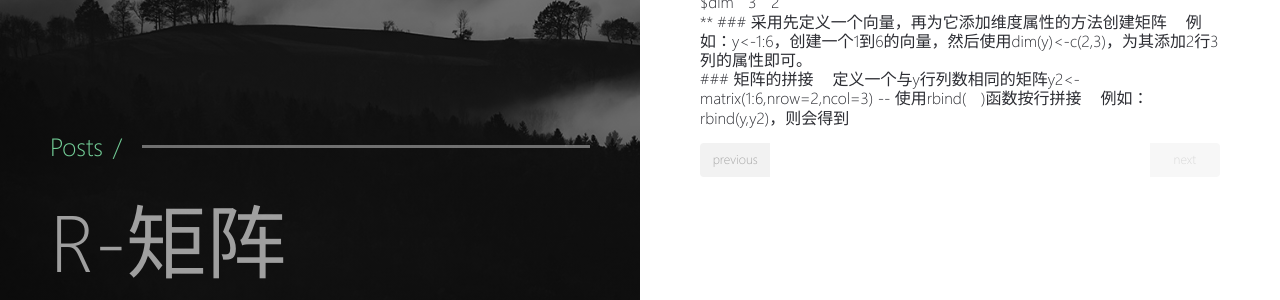
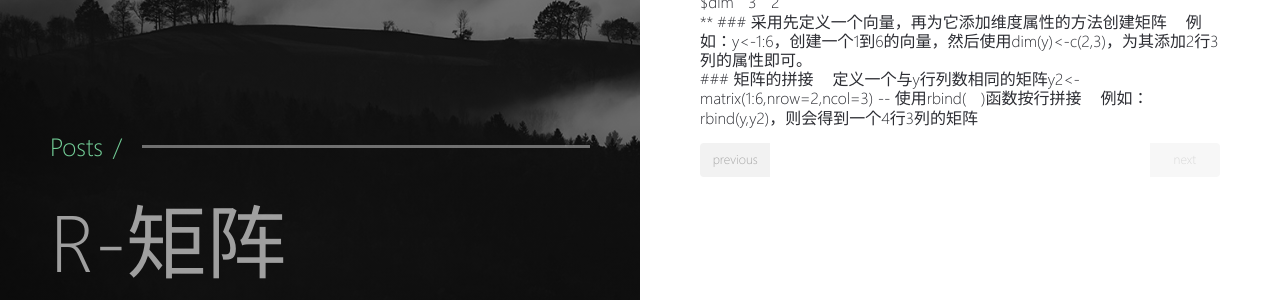
Before and after one commit to OptimusMsc/OptimusMsc.github.io, a Jekyll site: the page built from _posts/2017-09-08-R-矩阵.mdown, in a window 1280 px wide. Shown: the part 417-717 px from the top of the page. Built offline with Jekyll 4.4.1, drawn with Linux system fonts in a browser that asks for light colours.

```diff
--- a/_posts/2017-09-08-R-矩阵.mdown
+++ b/_posts/2017-09-08-R-矩阵.mdown
@@ -30,4 +30,4 @@ tags:
 ### 矩阵的拼接
 &emsp;定义一个与y行列数相同的矩阵y2<-matrix(1:6,nrow=2,ncol=3)
 --&nbsp;使用rbind(&emsp;)函数按行拼接
-&emsp;例如：rbind(y,y2)，则会得到
+&emsp;例如：rbind(y,y2)，则会得到一个4行3列的矩阵
```
Also changed, not shown: _posts/2017-09-08-R-向量.md (+1 -1 lines), 3 other files.
